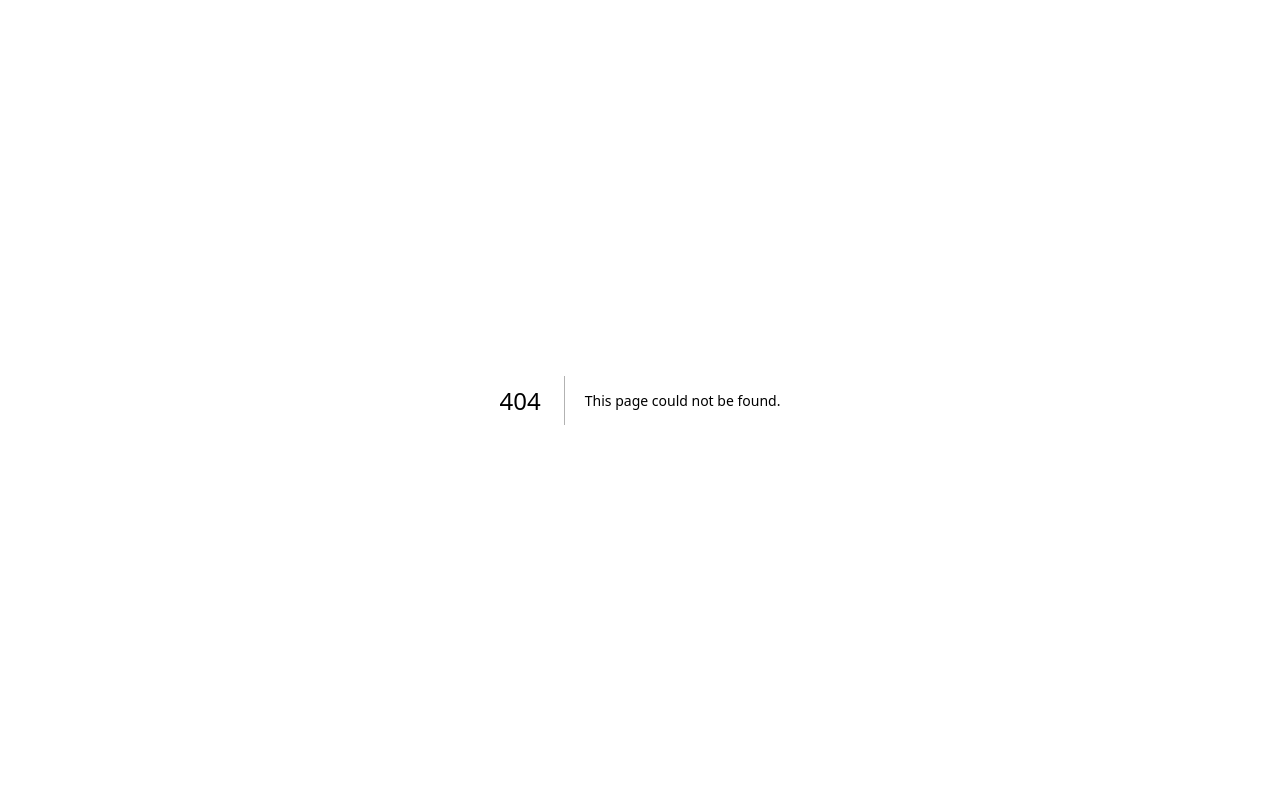
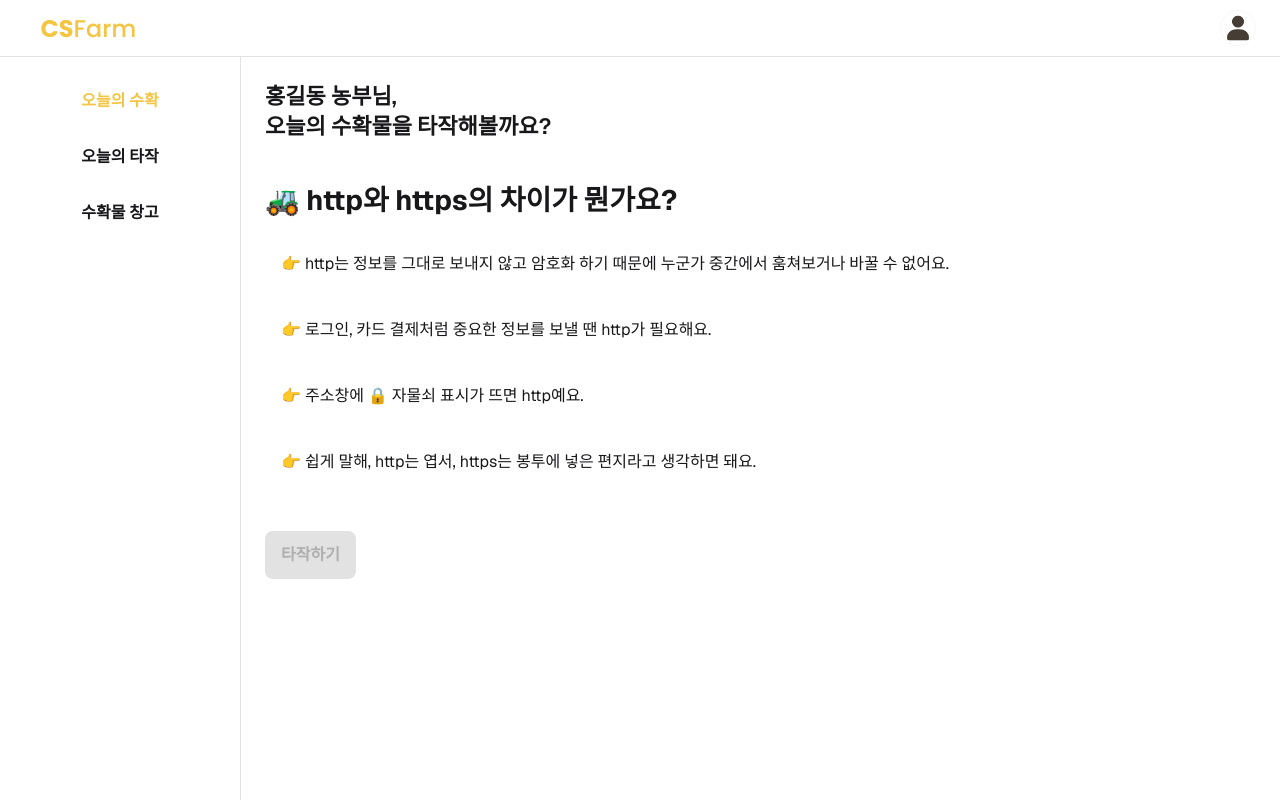
Before and after one commit to MeerkatBrothers/csfarm-web, a Next.js app: page /question/today in a window 1280 px wide. Before the commit this address had no page. Built offline with nearby package versions, Linux system fonts and the light colour scheme.

Commit message:
feat: today question page ui 구현

```diff
--- /dev/null
+++ b/src/app/(service)/question/today/page.tsx
@@ -0,0 +1,40 @@
+"use client";
+
+import { useState } from "react";
+
+import PrimaryButton from "@/components/atoms/button/PrimaryButton";
+import Heading1 from "@/components/atoms/typography/Heading1";
+import QuestionSection from "@/components/organisms/QuestionSection";
+
+const TodayQuestionPage = () => {
+  const [choiceId, setChoiceId] = useState<number | null>(null);
+
+  return (
+    <div className="space-y-10">
+      <Heading1
+        text={`홍길동 농부님,
+            오늘의 수확물을 타작해볼까요?`}
+      />
+
+      <QuestionSection
+        question="http와 https의 차이가 뭔가요?"
+        choices={[
+          "http는 정보를 그대로 보내지 않고 암호화 하기 때문에 누군가 중간에서 훔쳐보거나 바꿀 수 없어요.",
+          "로그인, 카드 결제처럼 중요한 정보를 보낼 땐 http가 필요해요.",
+          "주소창에 🔒 자물쇠 표시가 뜨면 http예요.",
+          "쉽게 말해, http는 엽서, https는 봉투에 넣은 편지라고 생각하면 돼요.",
+        ]}
+        choiceId={choiceId}
+        onChoice={setChoiceId}
+      />
+
+      <PrimaryButton
+        label="타작하기"
+        disabled={choiceId === null}
+        onClick={() => {}}
+      />
+    </div>
+  );
+};
+
+export default TodayQuestionPage;
--- /dev/null
+++ b/src/components/molecules/QuestionChoiceCard.tsx
@@ -0,0 +1,37 @@
+"use client";
+
+import clsx from "clsx";
+
+import Body1 from "@/components/atoms/typography/Body1";
+
+interface QuestionChoiceCardProps {
+  choiceId: number;
+  content: string;
+  isChoiced: boolean;
+  onChoice: (choiceId: number) => void;
+}
+
+const QuestionChoiceCard = ({
+  choiceId,
+  content,
+  isChoiced,
+  onChoice,
+}: QuestionChoiceCardProps) => {
+  return (
+    <button
+      className={clsx(
+        "text-start p-4 rounded-lg",
+        isChoiced && "bg-primary-light"
+      )}
+      onClick={() => onChoice(choiceId)}
+    >
+      <Body1
+        text={`👉 ${content}`}
+        reading
+        styles={{ textColor: isChoiced ? "text-primary" : undefined }}
+      />
+    </button>
+  );
+};
+
+export default QuestionChoiceCard;
--- /dev/null
+++ b/src/components/organisms/QuestionSection.tsx
@@ -0,0 +1,38 @@
+import Title2 from "@/components/atoms/typography/Title2";
+import QuestionChoiceCard from "@/components/molecules/QuestionChoiceCard";
+
+interface QuestionSectionProps {
+  question: string;
+  choices: string[];
+  choiceId: number | null;
+  onChoice: (choiceId: number) => void;
+}
+
+const QuestionSection = ({
+  question,
+  choices,
+  choiceId,
+  onChoice,
+}: QuestionSectionProps) => {
+  return (
+    <div className="space-y-4">
+      <Title2 text={`🚜 ${question}`} />
+
+      <div className="flex flex-col items-start space-y-2">
+        {choices.map((choice, index) => {
+          return (
+            <QuestionChoiceCard
+              key={index}
+              choiceId={index}
+              content={choice}
+              isChoiced={choiceId === index}
+              onChoice={onChoice}
+            />
+          );
+        })}
+      </div>
+    </div>
+  );
+};
+
+export default QuestionSection;
```
